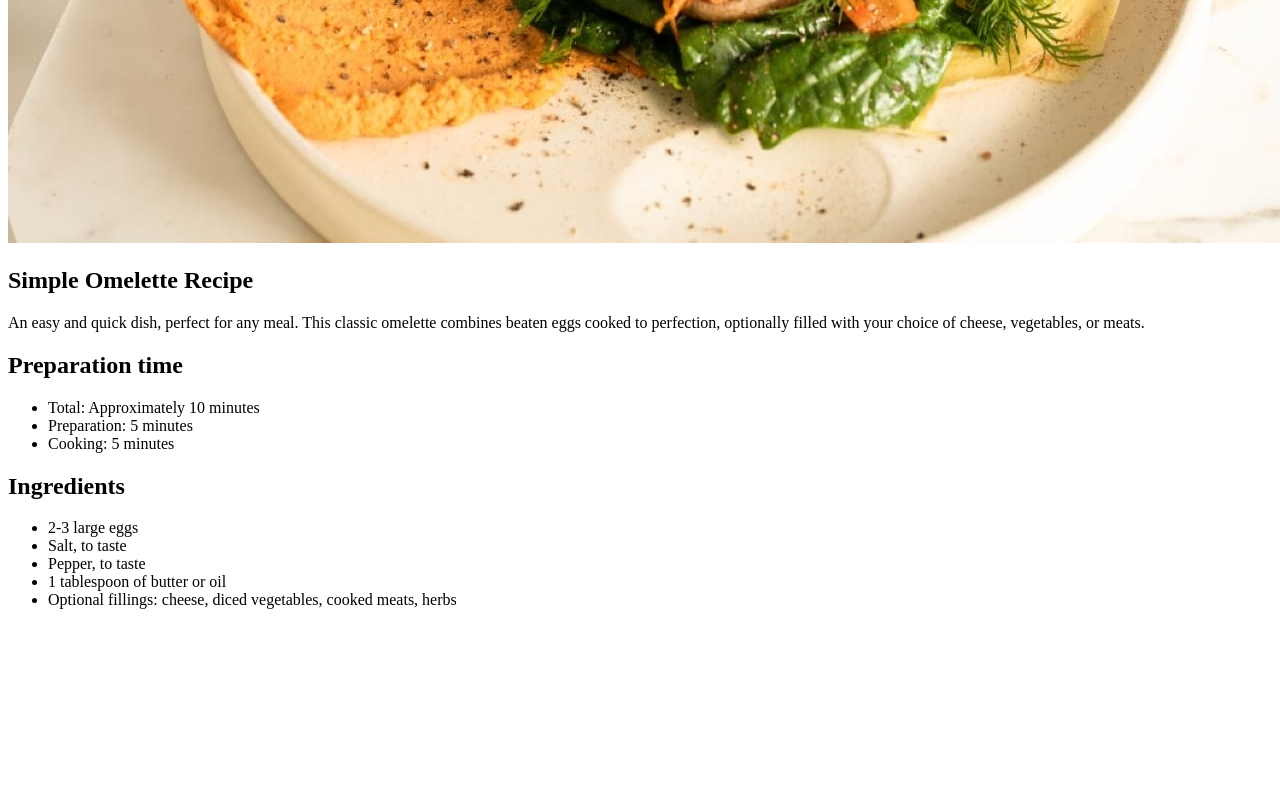
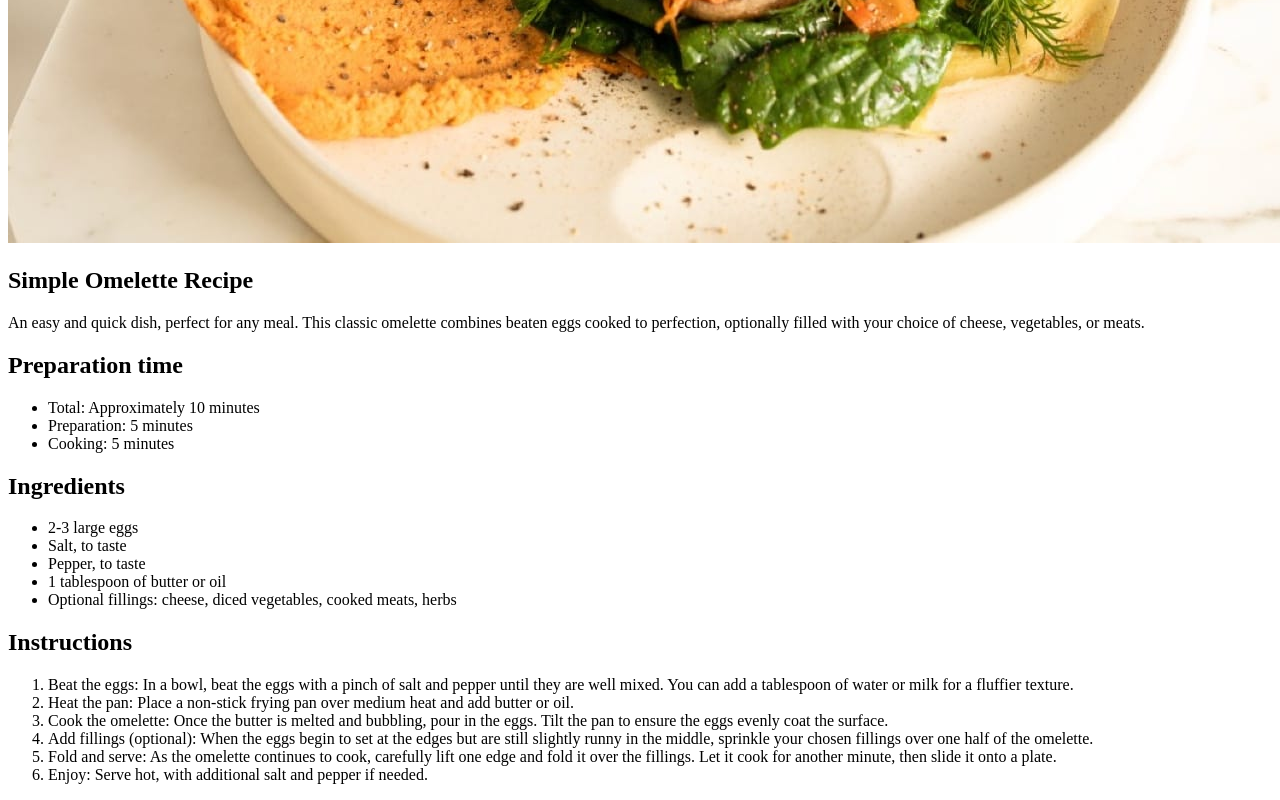
Before and after one commit to VenusY/frontend-mentor-recipe-page, a React app: page / in a window 1280 px wide. Shown: the part 365-1165 px from the top of the page. Before the commit the page ends 990 px from the top, so only its background shows below. Built offline with nearby package versions, Linux system fonts and the light colour scheme.

Commit message:
Add instructions section markup

```diff
--- a/src/components/Instructions.jsx
+++ b/src/components/Instructions.jsx
@@ -1 +1,60 @@
-export default function Instructions() {}
+export default function Instructions() {
+  return (
+    <section className='instructions'>
+      <h2 className='card__heading'>Instructions</h2>
+
+      <ol className='instructions__list'>
+        <li className='instructions__list-item'>
+          <span className='instructions__instruction'>Beat the eggs: </span>
+          <span className='instructions__details'>
+            In a bowl, beat the eggs with a pinch of salt and pepper until they
+            are well mixed. You can add a tablespoon of water or milk for a
+            fluffier texture.
+          </span>
+        </li>
+
+        <li className='instructions__list-item'>
+          <span className='instructions__instruction'>Heat the pan: </span>
+          <span className='instructions__details'>
+            Place a non-stick frying pan over medium heat and add butter or oil.
+          </span>
+        </li>
+
+        <li className='instructions__list-item'>
+          <span className='instructions__instruction'>Cook the omelette: </span>
+          <span className='instructions__details'>
+            Once the butter is melted and bubbling, pour in the eggs. Tilt the
+            pan to ensure the eggs evenly coat the surface.
+          </span>
+        </li>
+
+        <li className='instructions__list-item'>
+          <span className='instructions__instruction'>
+            Add fillings &#40;optional&#41;:{' '}
+          </span>
+          <span className='instructions__details'>
+            When the eggs begin to set at the edges but are still slightly runny
+            in the middle, sprinkle your chosen fillings over one half of the
+            omelette.
+          </span>
+        </li>
+
+        <li className='instructions__list-item'>
+          <span className='instructions__instruction'>Fold and serve: </span>
+          <span className='instructions__details'>
+            As the omelette continues to cook, carefully lift one edge and fold
+            it over the fillings. Let it cook for another minute, then slide it
+            onto a plate.
+          </span>
+        </li>
+
+        <li className='instructions__list-item'>
+          <span className='instructions__instruction'>Enjoy: </span>
+          <span className='instructions__details'>
+            Serve hot, with additional salt and pepper if needed.
+          </span>
+        </li>
+      </ol>
+    </section>
+  );
+}
```
